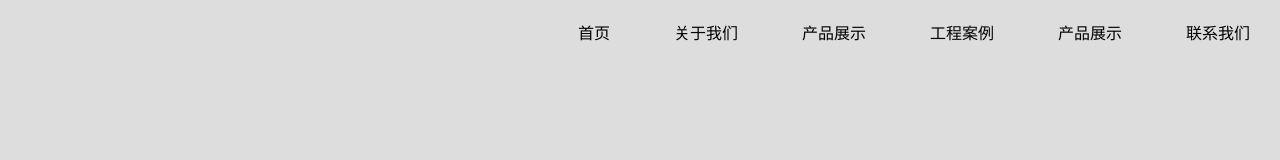
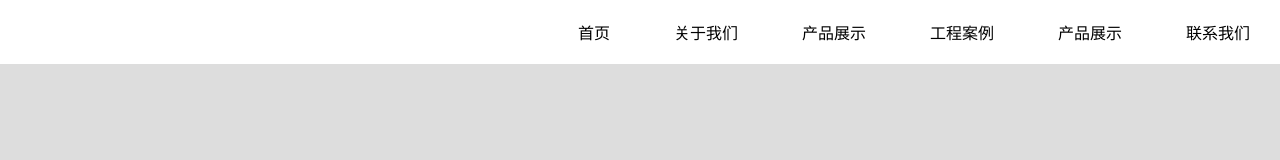
Before and after one commit to nellios/test, a plain HTML site: page cs44.html in a window 1280 px wide. Drawn offline with Linux system fonts and the light colour scheme.

Commit message:
Update cs44.css

```diff
--- a/cs44.css
+++ b/cs44.css
@@ -26,10 +26,16 @@ a:hover {
 }
 
 
-.nav_top ul li {
+
+.nav_top>ul {
+  width: 100vw;
+  text-align: right;
+  background-color: rgb(255, 255, 255);
+}
+
+.nav_top>ul>li {
   display: inline-block;
   padding: 20px 30px;
-
 
 }
 
@@ -64,14 +70,15 @@ a:hover {
   position: absolute;
   left: 10vw;
   /* background-color: red; */
+  /* display: flex; */
 }
 
 .first_list li {
   height: 50px;
   line-height: 50px;
   width: 300px;
-  /* display: block; */
   text-align: center;
+  /* display: inline-block; */
 }
 
 
```
